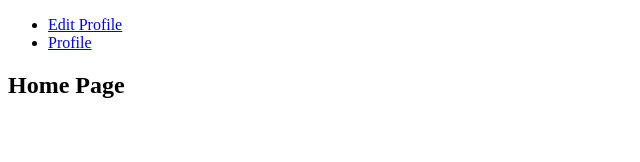
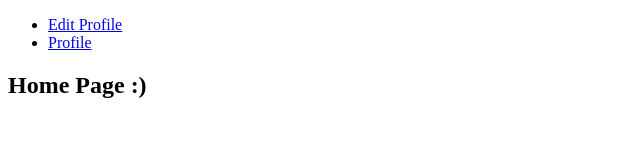
Before and after one commit to andr3wsc0tt/reduxproject, a React (Create React App) app: page / in a window 1280 px wide. Shown: the top 162 px of the page, without its empty margins (0-640 px from the left). Built offline with nearby package versions, Linux system fonts and the light colour scheme.

Commit message:
First commit from Cai

```diff
--- a/src/components/EditProfilePage.tsx
+++ b/src/components/EditProfilePage.tsx
@@ -1,5 +1,5 @@
 import * as React from 'react';
-import { JSXAttribute } from '@babel/types';
+/*import { JSXAttribute } from '@babel/types';*/
 
 export interface IAboutProps {
     match : any
--- a/src/components/ErrorPage.tsx
+++ b/src/components/ErrorPage.tsx
@@ -6,7 +6,7 @@ export interface IErrorProps {
 export default class Error extends React.Component<IErrorProps> {
   public render() {
     return (
-      <h2>Error Page!</h2>
+      <h2>Error Page!!!</h2>
     );
   }
 }
--- a/src/components/HomePage.tsx
+++ b/src/components/HomePage.tsx
@@ -6,7 +6,7 @@ export interface IHomeProps {
 export default class Home extends React.Component<IHomeProps> {
   public render() {
     return (
-      <h2>Home Page</h2>
+      <h2>Home Page :)</h2>
     );
   }
 }
--- a/src/components/ProfilePage.tsx
+++ b/src/components/ProfilePage.tsx
@@ -13,7 +13,7 @@ export class ProfilePage extends React.Component<IProfilePageProps> {
     let {match, profiles} = this.props;
     let who = match.params.userId;
     let about = "";
-    if (who == profiles[0].id)
+    if (who === profiles[0].id)
     {
       who = profiles[0].name;
       about = profiles[0].aboutMe;
```
